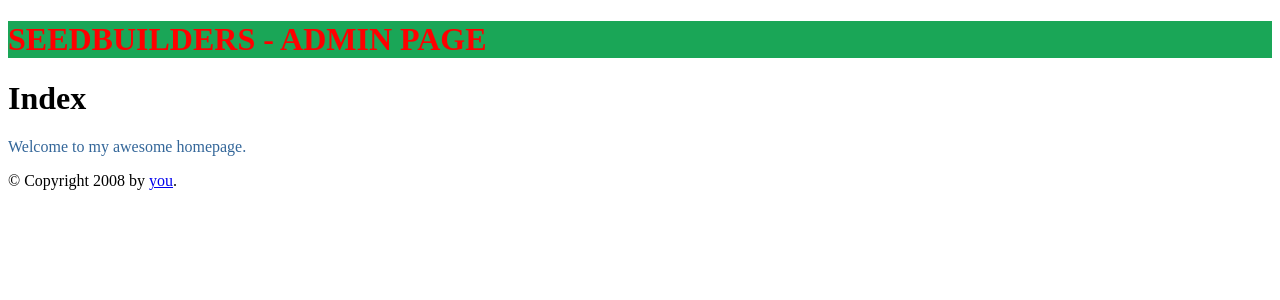
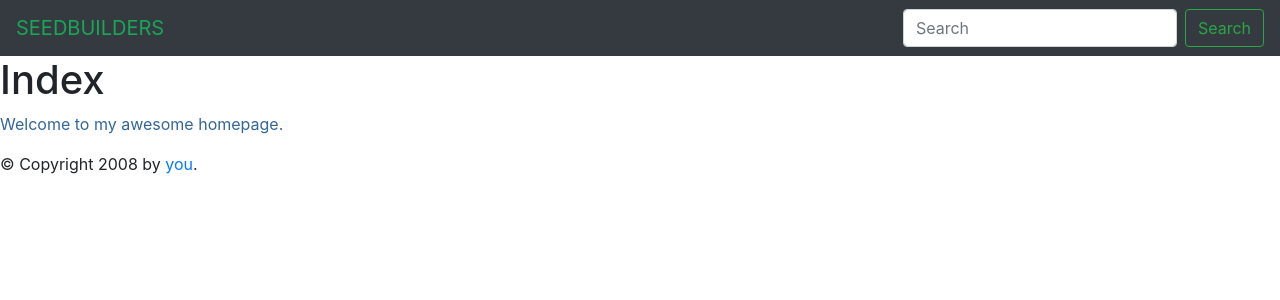
Before and after one commit to Roselinaa/HD-Back, a Flask app: page / in a window 1280 px wide. Shown: the top 300 px of the page. Run offline with Flask 2, Linux system fonts and the light colour scheme; some libraries are stand-ins or nearby versions.

Commit message:
add navbar in headder

```diff
--- a/static/style.css
+++ b/static/style.css
@@ -2,3 +2,7 @@ header{
     background-color: #1aa657;
     color: red;
 }
+
+.navbar-brand{
+    color: #1aa657 !important;
+}
--- a/templates/base.html
+++ b/templates/base.html
@@ -2,14 +2,24 @@
 <html lang="en">
 <head>
     {% block head %}
+    <link rel="stylesheet" href="https://stackpath.bootstrapcdn.com/bootstrap/4.5.2/css/bootstrap.min.css" integrity="sha384-JcKb8q3iqJ61gNV9KGb8thSsNjpSL0n8PARn9HuZOnIxN0hoP+VmmDGMN5t9UJ0Z" crossorigin="anonymous">
+    <script src="https://stackpath.bootstrapcdn.com/bootstrap/4.5.2/js/bootstrap.min.js" integrity="sha384-B4gt1jrGC7Jh4AgTPSdUtOBvfO8shuf57BaghqFfPlYxofvL8/KUEfYiJOMMV+rV" crossorigin="anonymous"></script>
     <link rel="stylesheet" href="{{ url_for('static', filename='style.css') }}" />
     <title>{% block title %}{% endblock %} - My Webpage</title>
     {% endblock %}
 </head>
 <body>
-    <header>
-        <h1>SEEDBUILDERS - ADMIN PAGE</h1>
-    </header>
+    <div id="header">
+        {% block header %}
+        <nav class="navbar navbar-dark bg-dark">
+            <a class="navbar-brand">SEEDBUILDERS</a>
+            <form class="form-inline">
+              <input class="form-control mr-sm-2" type="search" placeholder="Search" aria-label="Search">
+              <button class="btn btn-outline-success my-2 my-sm-0" type="submit">Search</button>
+            </form>
+        </nav>
+        {% endblock %}
+    </div>
     <div id="content">{% block content %}{% endblock %}</div>
     <div id="footer">
         {% block footer %}
```
